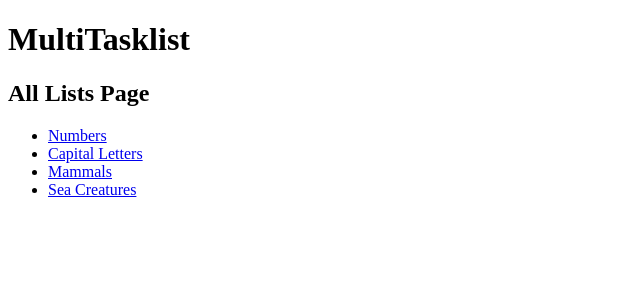
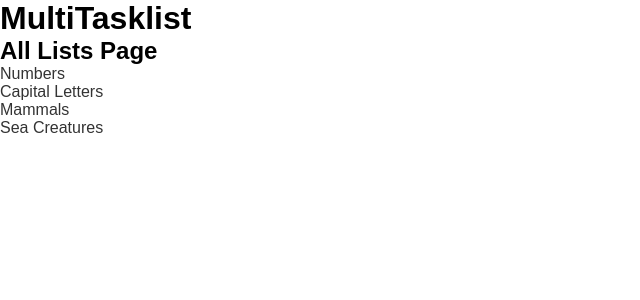
Before and after one commit to agviray/react-multi-tasklist, a React (Create React App) app: page / in a window 1280 px wide. Shown: the top 300 px of the page, without its empty margins (0-640 px from the left). Built offline with nearby package versions, Linux system fonts and the light colour scheme.

Commit message:
Create and apply global styles

```diff
--- a/src/components/Layout.js
+++ b/src/components/Layout.js
@@ -1,10 +1,12 @@
 import React from 'react';
 import { Outlet } from 'react-router-dom';
 import AllLists from './pages/AllLists';
+import GlobalStyles from './styles/GlobalStyles';
 
 const Layout = () => {
   return (
     <>
+      <GlobalStyles />
       <header>
         <h1>MultiTasklist</h1>
       </header>
--- a/src/components/pages/List.js
+++ b/src/components/pages/List.js
@@ -7,9 +7,11 @@
   return (
     <div>
       <h2>{selectedList.title}</h2>
-      {selectedList.items.map((item, index) => (
-        <li key={index}>{item}</li>
-      ))}
+      <ul>
+        {selectedList.items.map((item, index) => (
+          <li key={index}>{item}</li>
+        ))}
+      </ul>
     </div>
   );
 };
--- /dev/null
+++ b/src/components/styles/GlobalStyles.js
@@ -0,0 +1,31 @@
+import { createGlobalStyle } from 'styled-components';
+
+const GlobalStyles = createGlobalStyle`
+
+* {
+  margin: 0;
+  padding: 0;
+  box-sizing: border-box;
+}
+
+body {
+  font-family: Arial, Helvetica, sans-serif;
+  color: #333333
+  line-height: 1.6;
+}
+
+ul {
+  margin: 0;
+  padding: 0;
+  list-style-type: none;
+  text-indent: 0;
+}
+
+a {
+  text-decoration: none;
+  color: #333333;
+}
+
+  `;
+
+export default GlobalStyles;
```
